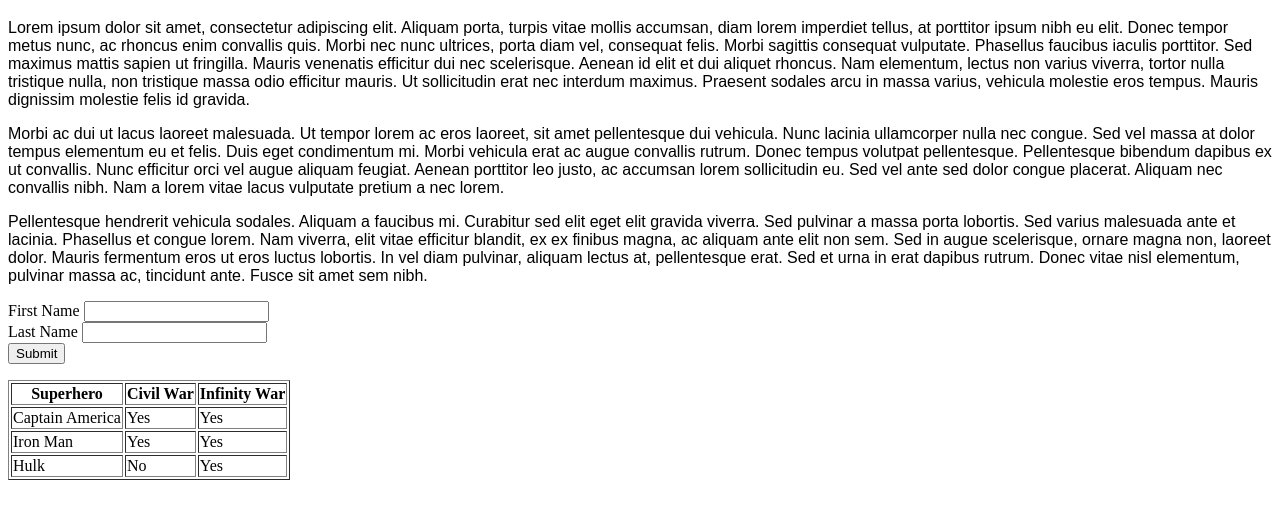
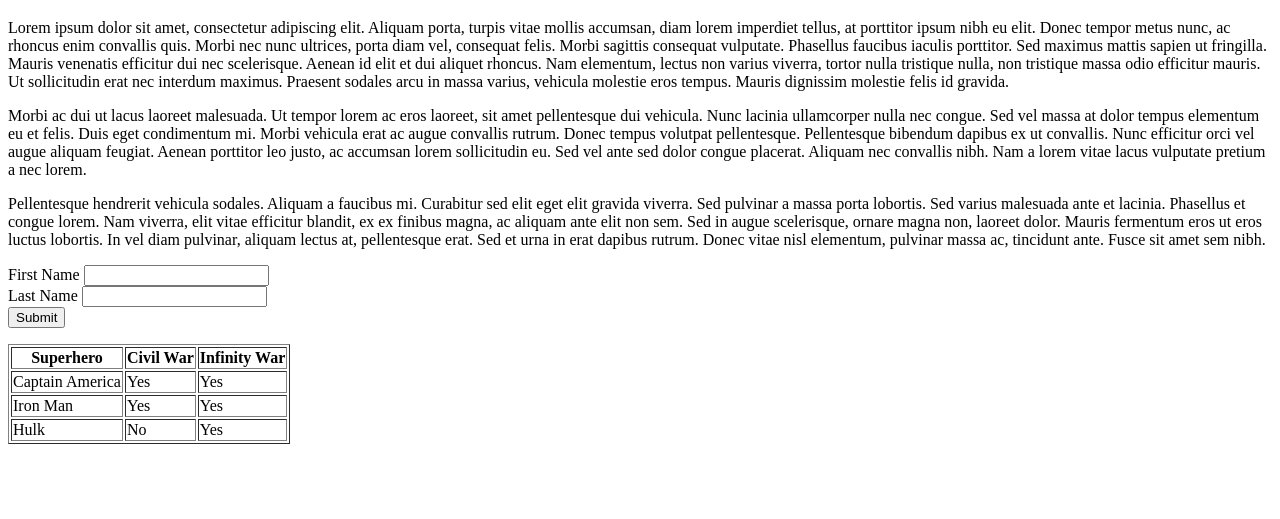
Before and after one commit to VanessaMei/seatwork, a plain HTML site: page index.html in a window 1280 px wide. Shown: the part 61-580 px from the top of the page. Drawn offline with Linux system fonts and the light colour scheme.

Commit message:
Update style.css

```diff
--- a/style.css
+++ b/style.css
@@ -1,6 +1,6 @@
 body {
   background-color: #ffffff;
 }
-p {
+p.First paragraph {
   font-family: sans-serif;
 }
```
